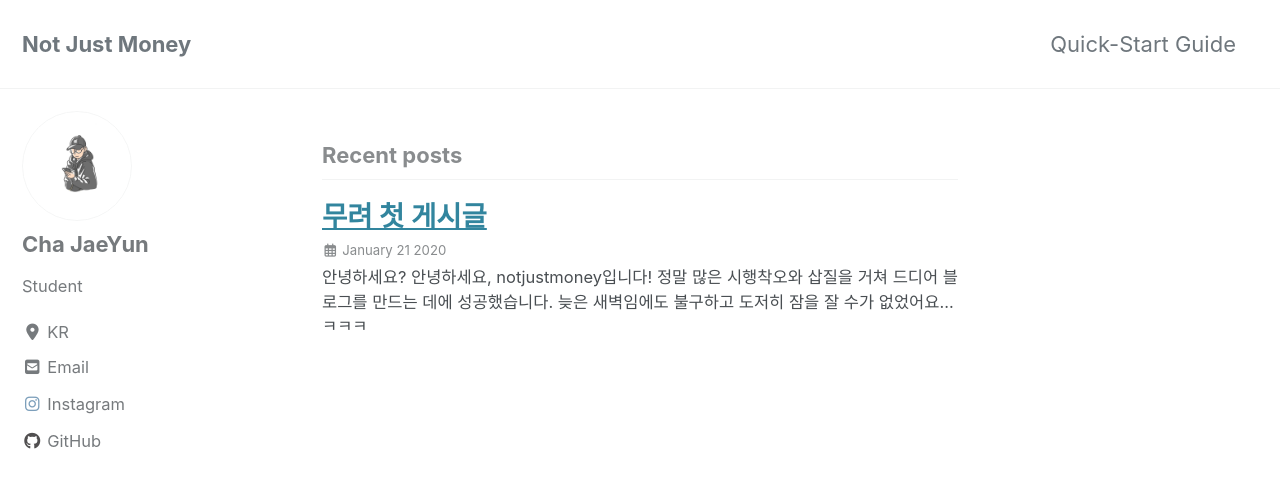
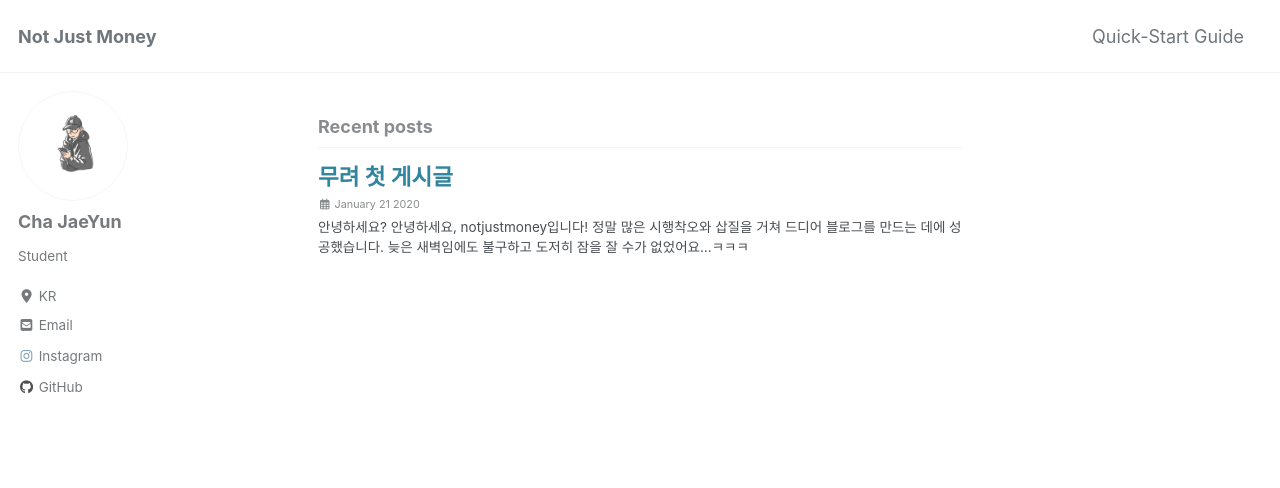
Before and after one commit to notjustmoney/notjustmoney.github.io, a Jekyll site: the page built from index.html, in a window 1280 px wide and 900 px high. Shown: the top 488 px of the window. Built offline with Jekyll 4.4.1, drawn with Linux system fonts in a browser that asks for light colours; cached includes are drawn as plain includes; nearby versions of some CDN libraries; the list of posts is cut into pages by our own code.

Commit message:
decrease font size and delete title underscore

```diff
--- a/_sass/minimal-mistakes/_base.scss
+++ b/_sass/minimal-mistakes/_base.scss
@@ -125,7 +125,10 @@ blockquote {
 
 /* links */
 
+
 a {
+  /* a link 하이퍼링크 밑줄 없애기 */
+  text-decoration: none;
   &:focus {
     @extend %tab-focus;
   }
--- a/_sass/minimal-mistakes/_reset.scss
+++ b/_sass/minimal-mistakes/_reset.scss
@@ -8,18 +8,18 @@ html {
   /* apply a natural box layout model to all elements */
   box-sizing: border-box;
   background-color: $background-color;
-  font-size: 16px;
+  font-size: 14px;
 
   @include breakpoint($medium) {
-    font-size: 18px;
+    font-size: 14px;
   }
 
   @include breakpoint($large) {
-    font-size: 20px;
+    font-size: 16px;
   }
 
   @include breakpoint($x-large) {
-    font-size: 22px;
+    font-size: 18px;
   }
 
   -webkit-text-size-adjust: 100%;
```
